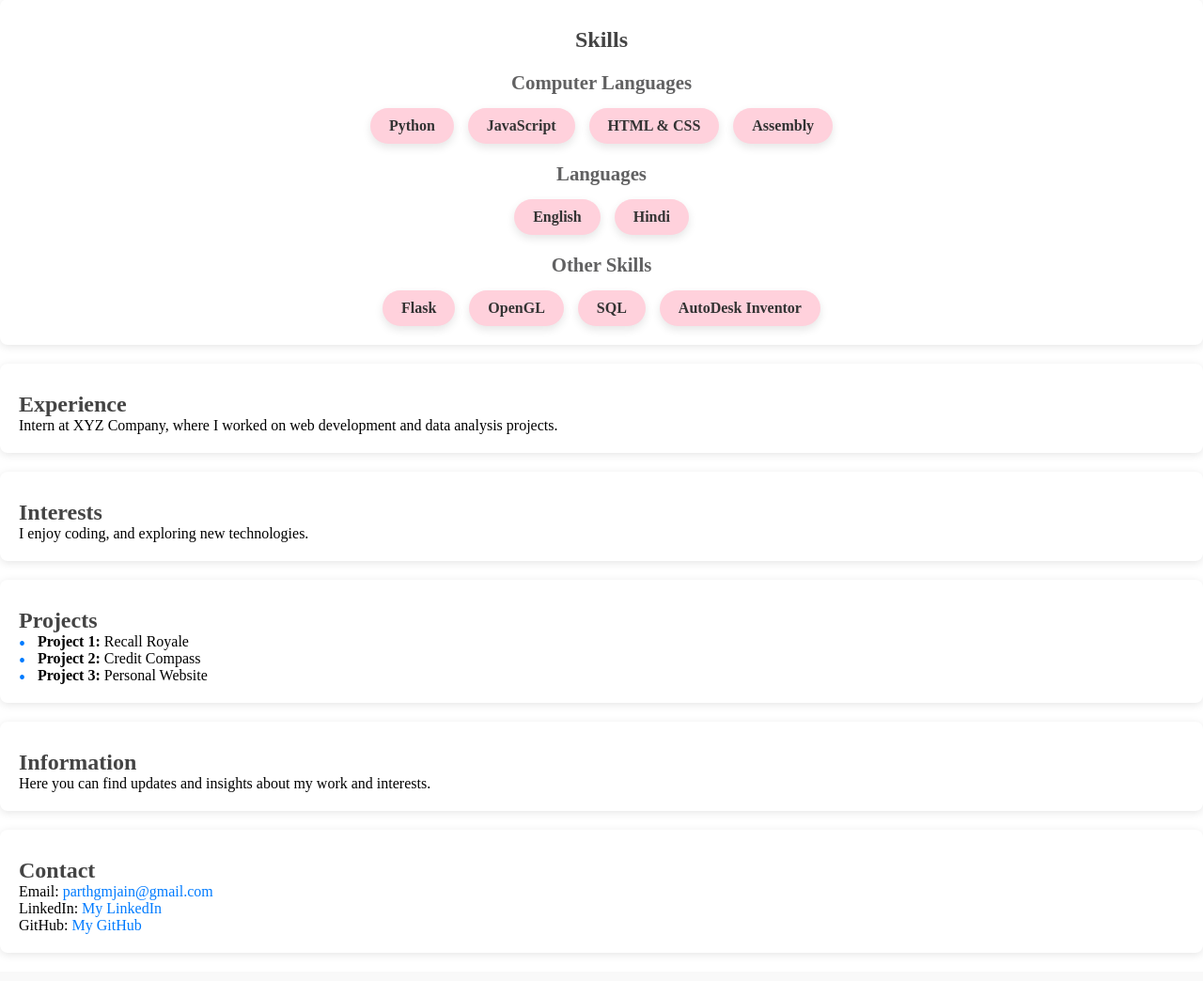
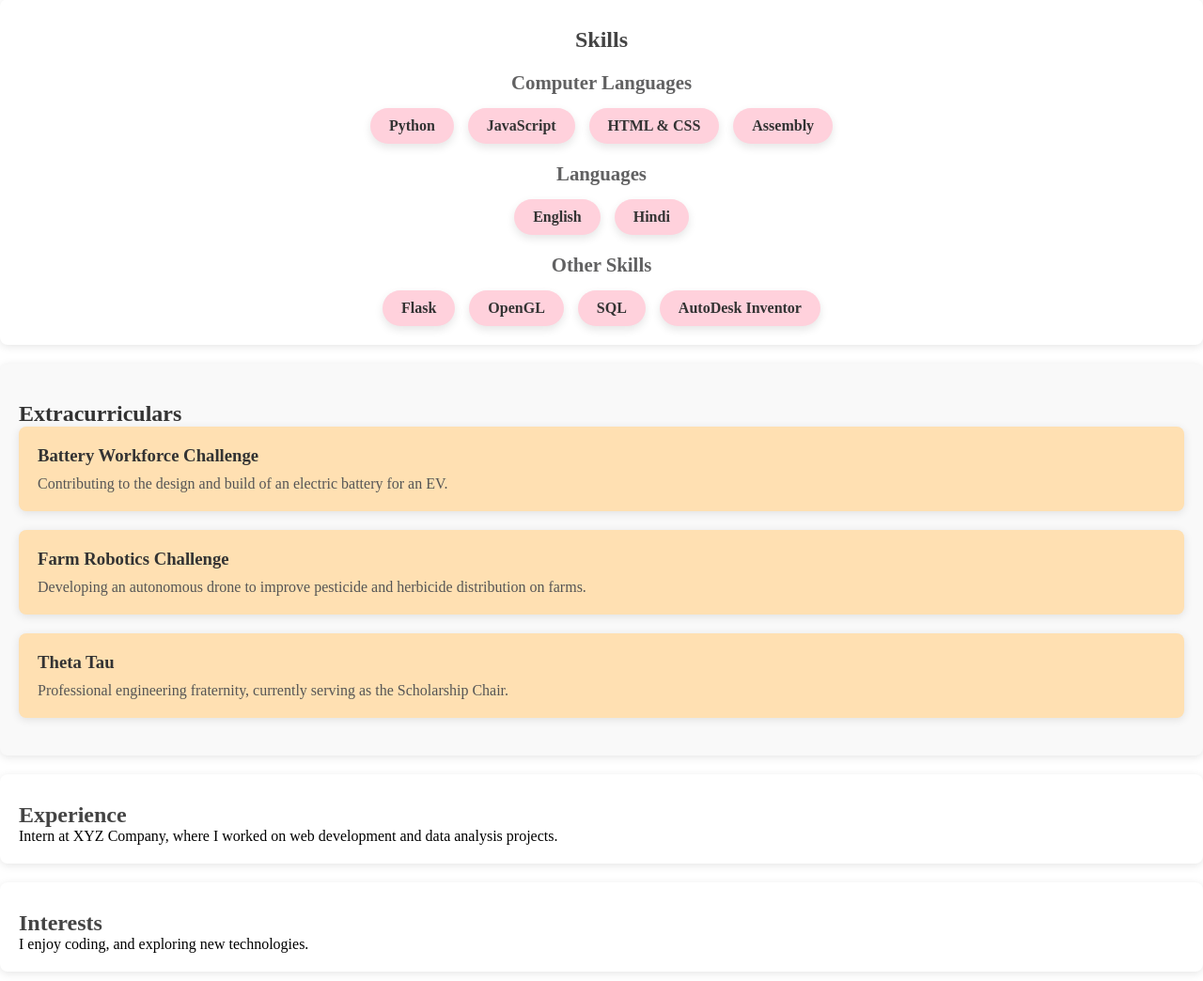
Before and after one commit to parthgmjain/personal_website, a Flask app: page / in a window 1280 px wide. Shown: the part 1583-2627 px from the top of the page at 94% size. Before the commit the page ends 2577 px from the top, so only its background shows below. Run offline with Flask 3, Linux system fonts and the light colour scheme.

Commit message:
creating extracurricular sections

```diff
--- a/static/styles.css
+++ b/static/styles.css
@@ -288,6 +288,42 @@
     text-align: center; /* Center-align text */
 }
 
+/* Extracurriculars Section */
+#extracurriculars {
+    background-color: #f9f9f9; /* Light background color for the section */
+    padding: 40px 20px;
+    border-radius: 8px;
+    margin-bottom: 20px;
+}
+
+.extracurriculars-container {
+    display: flex;
+    flex-direction: column; /* Stack boxes vertically */
+    gap: 20px; /* Space between boxes */
+}
+
+.extracurricular-box {
+    width: 100%; /* Full width for each box */
+    background-color: #FFE0B2; /* Pastel orange */
+    padding: 20px;
+    border-radius: 8px;
+    box-shadow: 0 2px 10px rgba(0, 0, 0, 0.1);
+    transition: transform 0.3s ease, box-shadow 0.3s ease;
+}
+
+.extracurricular-box:hover {
+    transform: translateY(-5px); /* Slight lift on hover */
+    box-shadow: 0 4px 15px rgba(0, 0, 0, 0.2);
+}
+
+.extracurricular-box h3 {
+    margin-bottom: 10px;
+    color: #333; /* Dark text color */
+}
+
+.extracurricular-box p {
+    color: #555; /* Slightly lighter text color */
+}
 /* Skills Container */
 .skills-container {
     max-width: 800px; /* Limit width for better readability */
--- a/templates/index.html
+++ b/templates/index.html
@@ -49,8 +49,6 @@
                     <p>Relevant coursework: Data Structures, Computer Organization, Vector Calc, Discrete Math.</p>
                 </div>
             </div>
-
-            <!-- Timeline Item 2 -->
             <div class="timeline-item">
                 <div class="timeline-marker"></div>
                 <div class="timeline-content">
@@ -92,6 +90,26 @@
             </div>
         </div>
     </div>
+
+    <div class="section" id="extracurriculars">
+        <h2>Extracurriculars</h2>
+        <div class="extracurriculars-container">
+            <div class="extracurricular-box">
+                <h3>Battery Workforce Challenge</h3>
+                <p>Contributing to the design and build of an electric battery for an EV.</p>
+            </div>
+            <div class="extracurricular-box">
+                <h3>Farm Robotics Challenge</h3>
+                <p>Developing an autonomous drone to improve pesticide and herbicide distribution on farms.</p>
+            </div>
+            <div class="extracurricular-box">
+                <h3>Theta Tau</h3>
+                <p>Professional engineering fraternity, currently serving as the Scholarship Chair.</p>
+            </div>
+            <!-- Add more extracurricular boxes as needed -->
+        </div>
+    </div>
+
 
     <div class="section" id="experience">
         <h2>Experience</h2>
```
